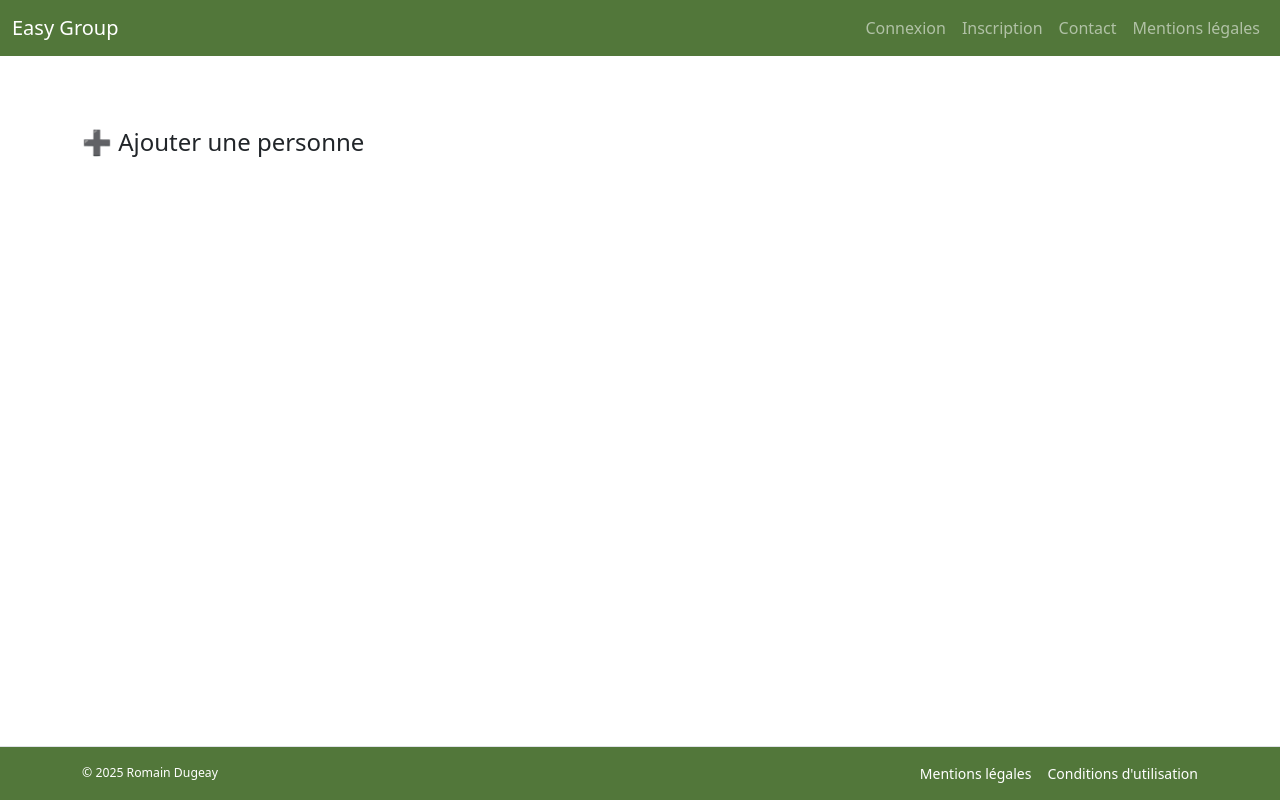
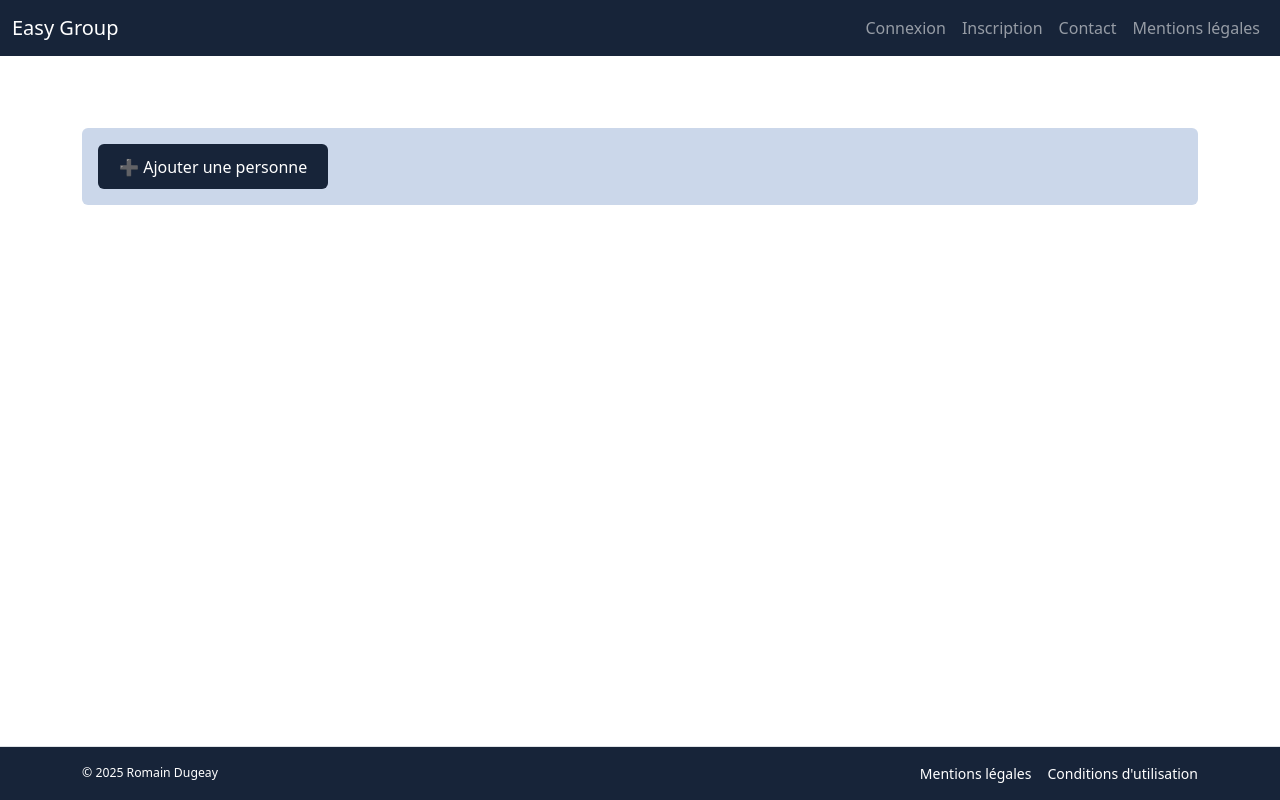
Before and after one commit to Zadig2b/easy-group, an Angular app in the folder base-front/: page /lists/1/persons/add in a window 1280 px wide. Built offline with nearby package versions, Linux system fonts and the light colour scheme.

Commit message:
rationnalisation du theme

```diff
--- a/base-front/src/app/pages/auth/login/login.component.html
+++ b/base-front/src/app/pages/auth/login/login.component.html
@@ -36,6 +36,6 @@
         {{ errorMessage }}
       </div>
 
-      <button type="submit" class="btn btn-primary w-100">Se connecter</button>
+      <button type="submit" class="btn-primary-custom w-100">Se connecter</button>
     </form>
   </div>
--- a/base-front/src/app/pages/auth/register/register.component.html
+++ b/base-front/src/app/pages/auth/register/register.component.html
@@ -44,6 +44,6 @@
       </div>
 
       <!-- Bouton -->
-      <button class="btn btn-primary w-100" type="submit">S'inscrire</button>
+      <button class="btn-primary-custom w-100" type="submit">S'inscrire</button>
     </form>
   </div>
--- a/base-front/src/app/pages/dashboard/dashboard.component.html
+++ b/base-front/src/app/pages/dashboard/dashboard.component.html
@@ -11,7 +11,7 @@
 <div class="container mt-5">
   <div class="d-flex justify-content-between align-items-center mb-4">
     <h2>📋 Mes listes</h2>
-    <a routerLink="/lists/create" class="btn btn-success">➕ Nouvelle liste</a>
+    <a routerLink="/lists/create" class="btn-primary-custom">+ Nouvelle liste</a>
   </div>
 
   <div *ngIf="loading" class="text-center">
@@ -32,7 +32,7 @@
               👥 {{ list.personCount }} personnes<br />
               🎲 {{ list.drawCount }} tirages
             </p>
-            <a [routerLink]="['/lists', list.id]" class="btn btn-outline-primary btn-sm">Voir la liste</a>
+            <a [routerLink]="['/lists', list.id]" class="btn-outline-primary-custom">Voir la liste</a>
           </div>
         </div>
       </div>
--- a/base-front/src/app/pages/home/home.component.html
+++ b/base-front/src/app/pages/home/home.component.html
@@ -8,7 +8,7 @@
       </p>
       <div class="mt-4">
         <a routerLink="/auth/login" class="btn-primary-custom me-2">Se connecter</a>
-        <a routerLink="/auth/register" class="btn btn-outline-secondary">S'inscrire</a>
+        <a routerLink="/auth/register" class="btn-outline-primary-custom">S'inscrire</a>
       </div>
     </div>
     <div class="col-md-6 text-center mt-4 mt-md-0">
--- a/base-front/src/app/pages/lists/groups/submit-draw/submit-draw.component.html
+++ b/base-front/src/app/pages/lists/groups/submit-draw/submit-draw.component.html
@@ -1,5 +1,5 @@
 <div class="my-4">
-  <button class="btn btn-success" (click)="generateAndSubmitGroups()" [disabled]="loading || persons.length === 0">
+  <button class="btn-primary-custom" (click)="generateAndSubmitGroups()" [disabled]="loading || persons.length === 0">
     🎲 Générer et enregistrer les groupes
   </button>
 
--- a/base-front/src/app/pages/lists/persons/person-form/person-form.component.html
+++ b/base-front/src/app/pages/lists/persons/person-form/person-form.component.html
@@ -1,5 +1,5 @@
-<div class=" mt-5">
-<h4 style="cursor: pointer;" (click)="toggleForm()">➕ Ajouter une personne</h4>
+<div class=" mt-5 p-3 primary-very-light rounded">
+<div class="btn-primary-custom" (click)="toggleForm()">➕ Ajouter une personne</div>
 
 <form *ngIf="showForm && personForm && listId"
 [formGroup]="personForm" (ngSubmit)="submit()" class="row g-3">
--- a/base-front/src/styles/_btn.scss
+++ b/base-front/src/styles/_btn.scss
@@ -1,5 +1,6 @@
 @use 'sass:color';
 @use 'theme' as *;
+@use 'colors' as *;
 
 /* Bouton plein */
 .btn-primary-custom {
@@ -9,7 +10,7 @@
   line-height: 1.5;
   padding: 0.6rem 1.25rem;
   color: white;
-  background-color: $theme-color;
+  background-color: $btn-color;
   border: 1px solid transparent;
   border-radius: 0.375rem;
   text-align: center;
@@ -19,18 +20,18 @@
   transition: all 0.2s ease-in-out;
 
   &:hover {
-    background-color: $theme-hover;
-    box-shadow: 0 0.375rem 1rem rgba($theme-color, 0.3);
+    background-color: $btn-hover;
+    box-shadow: 0 0.375rem 1rem rgba($btn-color, 0.3);
   }
 
   &:active {
-    background-color: $theme-active;
+    background-color: $btn-active;
     box-shadow: inset 0 0.15rem 0.3rem rgba(0, 0, 0, 0.25);
   }
 
   &:focus-visible {
     outline: 0;
-    box-shadow: 0 0 0 0.2rem rgba($theme-color, 0.5);
+    box-shadow: 0 0 0 0.2rem rgba($btn-color, 0.5);
   }
 
   &:disabled {
@@ -43,11 +44,11 @@
 .btn-outline-primary-custom {
   @extend .btn-primary-custom;
   background-color: transparent;
-  color: $theme-color;
-  border: 1px solid $theme-color;
+  color: $btn-color;
+  border: 1px solid $btn-color;
 
   &:hover {
-    background-color: $theme-color;
+    background-color: $btn-color;
     color: white;
   }
 }
@@ -55,16 +56,16 @@
 /* Bouton ghost */
 .btn-ghost-primary {
   @extend .btn-primary-custom;
-  background-color: rgba($theme-color, 0.1);
-  color: $theme-color;
+  background-color: rgba($btn-color, 0.1);
+  color: $btn-color;
   border: none;
 
   &:hover {
-    background-color: rgba($theme-color, 0.15);
+    background-color: rgba($btn-color, 0.15);
   }
 
   &:active {
-    background-color: rgba($theme-color, 0.25);
+    background-color: rgba($btn-color, 0.25);
   }
 }
 
@@ -72,7 +73,7 @@
 .btn-link-custom {
   background: none;
   border: none;
-  color: $theme-color;
+  color: $btn-color;
   padding: 0;
   font-weight: 500;
   cursor: pointer;
@@ -80,15 +81,15 @@
   transition: color 0.2s ease;
 
   &:hover {
-    color: $theme-hover;
+    color: $btn-hover;
   }
 
   &:active {
-    color: $theme-active;
+    color: $btn-active;
   }
 
   &:focus-visible {
     outline: 0;
-    box-shadow: 0 0 0 0.2rem rgba($theme-color, 0.3);
+    box-shadow: 0 0 0 0.2rem rgba($btn-color, 0.3);
   }
 }
--- a/base-front/src/styles/_card.scss
+++ b/base-front/src/styles/_card.scss
@@ -1,17 +1,17 @@
-@use "variables" as *;
+@use "theme" as *;
 
 .card-custom {
-  background-color: $primary-lighter;
-  border: 1px solid $primary-border;
+  background-color: $theme-lighter;
+  border: 1px solid $theme-border;
   border-radius: 0.5rem;
   padding: 1rem;
-  box-shadow: 0 2px 6px rgba($primary, 0.15);
+  box-shadow: 0 2px 6px rgba($theme-color, 0.15);
   color: white;
 }
 
 .card-translucent {
-  background-color: $primary-translucent;
-  border: 1px solid rgba($primary-border, 0.3);
+  background-color: $theme-translucent;
+  border: 1px solid rgba($theme-border, 0.3);
   backdrop-filter: blur(6px);
   border-radius: 0.5rem;
   padding: 1rem;
--- /dev/null
+++ b/base-front/src/styles/_colors.scss
@@ -0,0 +1,5 @@
+$primary: #172439;
+$secondary: #a57d20;
+$tertiary:#253917;
+$quatre:#52773a;
+$cinq:#385772;
--- a/base-front/src/styles/_theme.scss
+++ b/base-front/src/styles/_theme.scss
@@ -1,15 +1,9 @@
-@use 'sass:color';
-
-
-
-// Colors
-$primary: #172439;
-$secondary: #5a8a3a;
-$tertiary:#253917;
-$quatre:#52773a;
+@use "sass:color";
+@use "colors" as *;
 
 // 🎨 Base du thème (modifie cette variable pour changer tout le thème)
-$theme-color: $quatre; // ex : $primary ou $secondary
+$theme-color: $primary; // ex : $primary ou $secondary
+$btn-color: $primary;
 
 // 🔹 Dérivés standards
 $theme-light: color.adjust($theme-color, $lightness: 10%);
@@ -23,7 +17,15 @@ $theme-translucent: color.change($theme-color, $alpha: 0.8);
 $theme-transparent: color.change($theme-color, $alpha: 0.4);
 $theme-ghost: color.change($theme-color, $alpha: 0.1);
 
+$btn-translucent: color.change($btn-color, $alpha: 0.8);
+$btn-transparent: color.change($btn-color, $alpha: 0.4);
+$btn-ghost: color.change($btn-color, $alpha: 0.1);
+
 // 🔸 Comportements UI
 $theme-hover: color.adjust($theme-color, $lightness: 15%, $saturation: 15%);
 $theme-active: color.adjust($theme-color, $lightness: -5%, $saturation: 15%);
 $theme-border: color.scale($theme-color, $lightness: 40%);
+
+$btn-hover: color.adjust($btn-color, $lightness: 10%, $saturation: 10%);
+$btn-active: color.adjust($btn-color, $lightness: -5%, $saturation: 15%);
+$btn-border: color.scale($btn-color, $lightness: 40%);
--- a/base-front/src/styles/_variables.scss
+++ /dev/null
@@ -1,20 +0,0 @@
-@use 'sass:color';
-
-$primary: #172439;
-$secondary: #5a8a3a;
-$tertiary:#253917;
-$primary-light: color.adjust($primary, $lightness: 10%);
-$primary-lighter: color.adjust($primary, $lightness: 25%);
-$primary-very-light: color.adjust($primary, $lightness: 70%);
-$primary-dark: color.adjust($primary, $lightness: -10%);
-$primary-darker: color.adjust($primary, $lightness: -25%);
-
-// 🔹 Variantes transparentes
-$primary-translucent: color.change($primary, $alpha: 0.8);
-$primary-transparent: color.change($primary, $alpha: 0.4);
-$primary-ghost: color.change($primary, $alpha: 0.1);
-
-// 🔸 Pour les bordures ou hover
-$primary-border: color.scale($primary, $lightness: 40%);
-$primary-hover: color.adjust($primary, $lightness: 25%, $saturation: 25%);
-$primary-active: color.adjust($primary, $lightness: -5%, $saturation: 15%);
```
